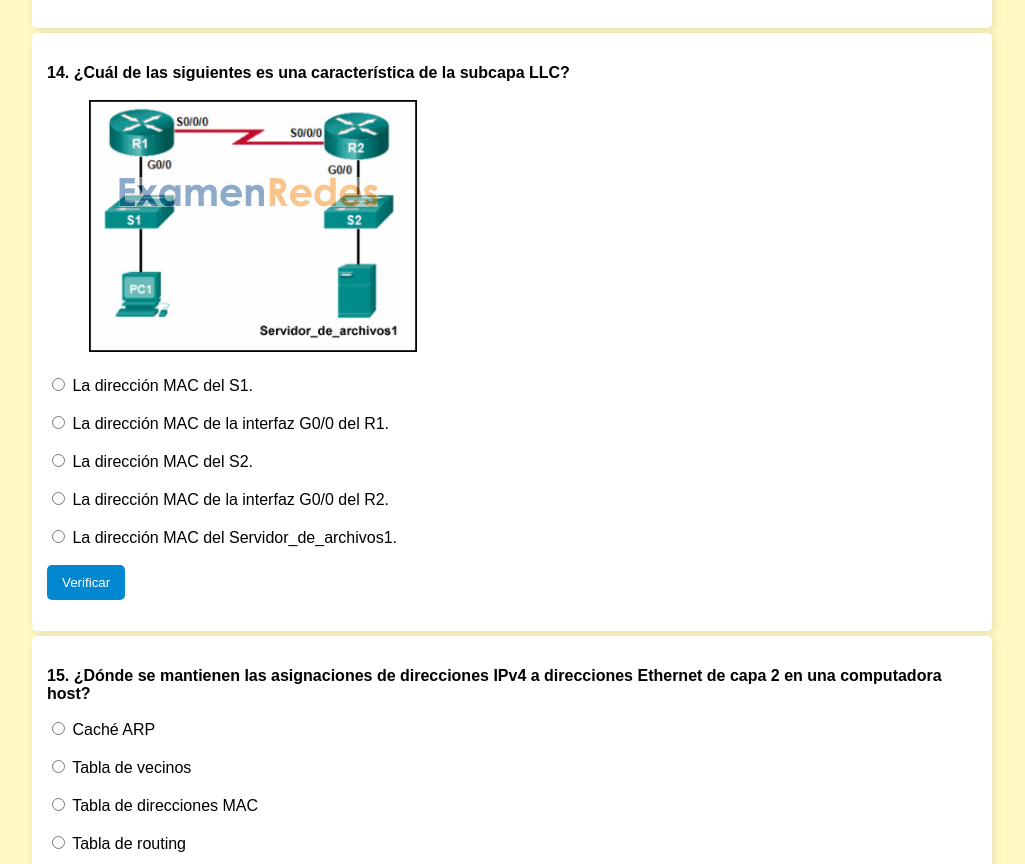
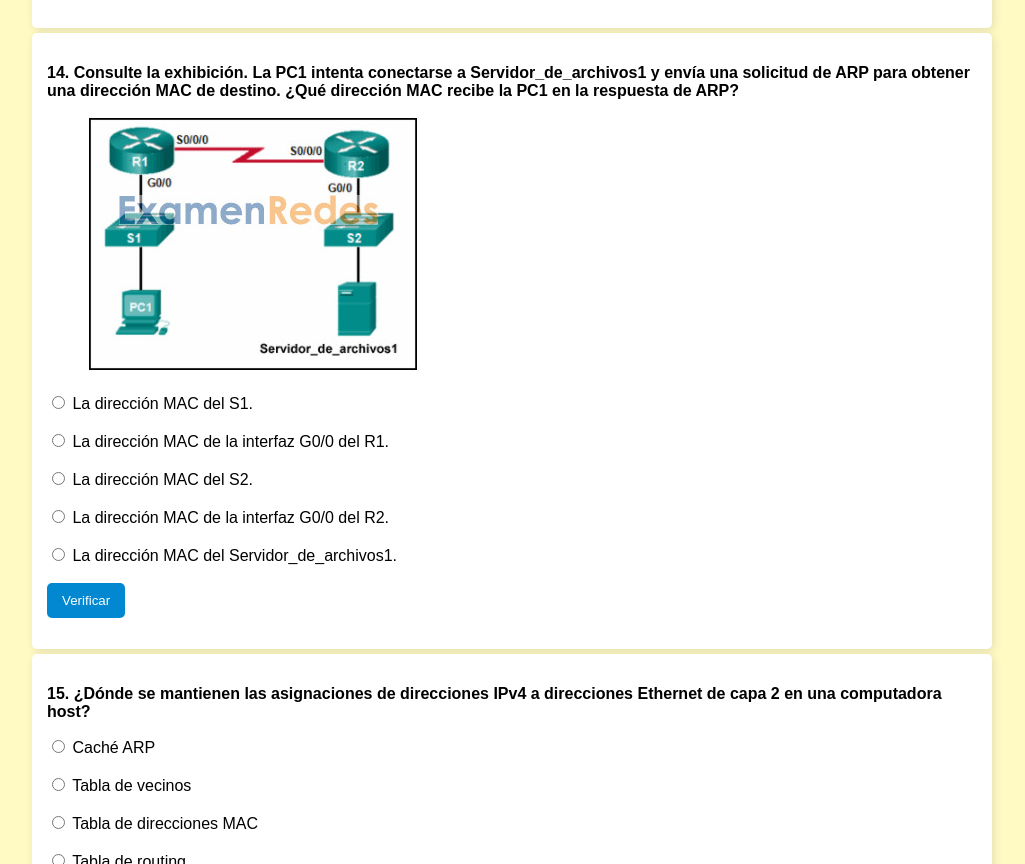
Before and after one commit to Kory05/repasoredes_m8-10, a plain HTML site: page preguntas/preguntas11-20.html in a window 1280 px wide. Shown: the part 1114-1978 px from the top of the page, without its empty margins (128-1153 px from the left). Drawn offline with Linux system fonts and the light colour scheme.

Commit message:
Fix p14 for preguntas11-20.html

```diff
--- a/preguntas/preguntas11-20.html
+++ b/preguntas/preguntas11-20.html
@@ -74,7 +74,7 @@
 </div>
 
 <div class="question">
-    <p class="titulo-pregunta">14. ¿Cuál de las siguientes es una característica de la subcapa LLC?</p>
+    <p class="titulo-pregunta">14. Consulte la exhibición. La PC1 intenta conectarse a Servidor_de_archivos1 y envía una solicitud de ARP para obtener una dirección MAC de destino. ¿Qué dirección MAC recibe la PC1 en la respuesta de ARP?</p>
     <figure>
         <img src="../images/foto_pregunta14.jpg" alt="foto ">
     </figure>
```
